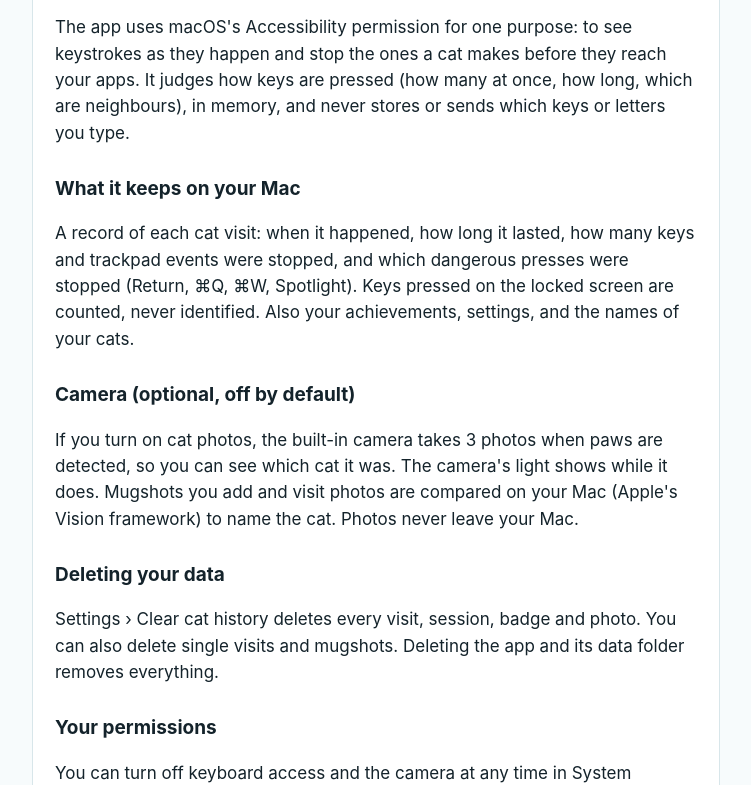
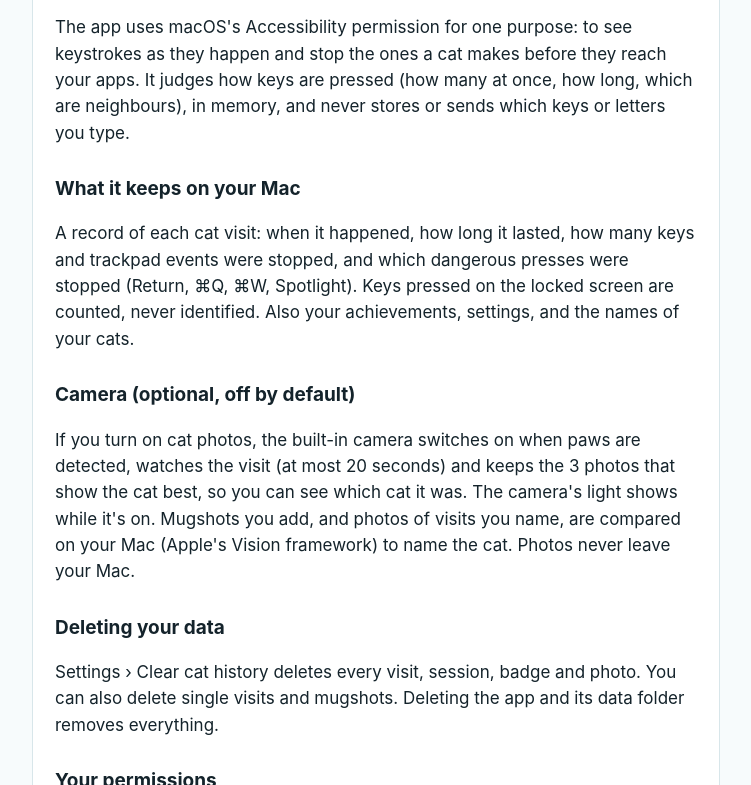
Before and after one commit to Aeternia-ua/kittydontdmmyboss, a plain HTML site: page privacy.html in a window 1280 px wide. Shown: the part 447-1232 px from the top of the page, without its empty margins (264-1015 px from the left). Drawn offline with Linux system fonts and the light colour scheme.

Commit message:
Privacy: camera watches the visit and keeps the 3 best photos
Co-Authored-By: Claude Opus 5.5 <noreply@anthropic.com>

```diff
--- a/privacy.html
+++ b/privacy.html
@@ -31,9 +31,10 @@ and which dangerous presses were stopped (Return, ⌘Q, ⌘W, Spotlight). Keys p
 counted, never identified. Also your achievements, settings, and the names of your cats.</p>
 
 <h2>Camera (optional, off by default)</h2>
-<p>If you turn on cat photos, the built-in camera takes 3 photos when paws are detected, so you can see which cat it
-was. The camera's light shows while it does. Mugshots you add and visit photos are compared on your Mac (Apple's
-Vision framework) to name the cat. Photos never leave your Mac.</p>
+<p>If you turn on cat photos, the built-in camera switches on when paws are detected, watches the visit (at most 20
+seconds) and keeps the 3 photos that show the cat best, so you can see which cat it was. The camera's light shows while
+it's on. Mugshots you add, and photos of visits you name, are compared on your Mac (Apple's Vision framework) to name the
+cat. Photos never leave your Mac.</p>
 
 <h2>Deleting your data</h2>
 <p>Settings › Clear cat history deletes every visit, session, badge and photo. You can also delete single visits and
```
